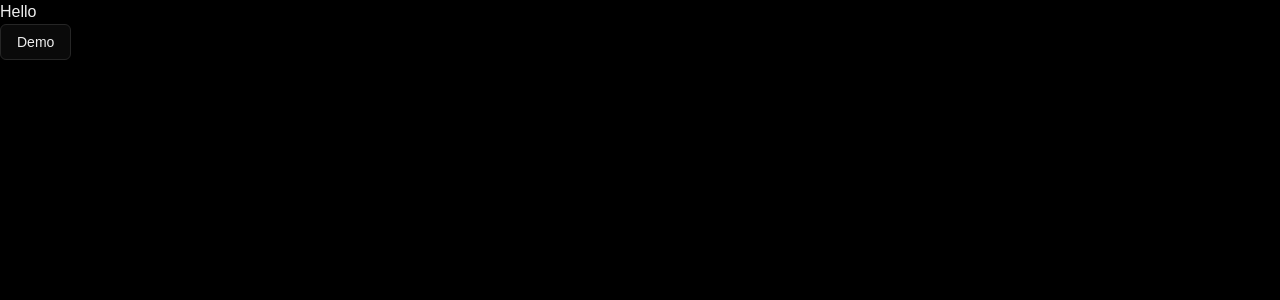
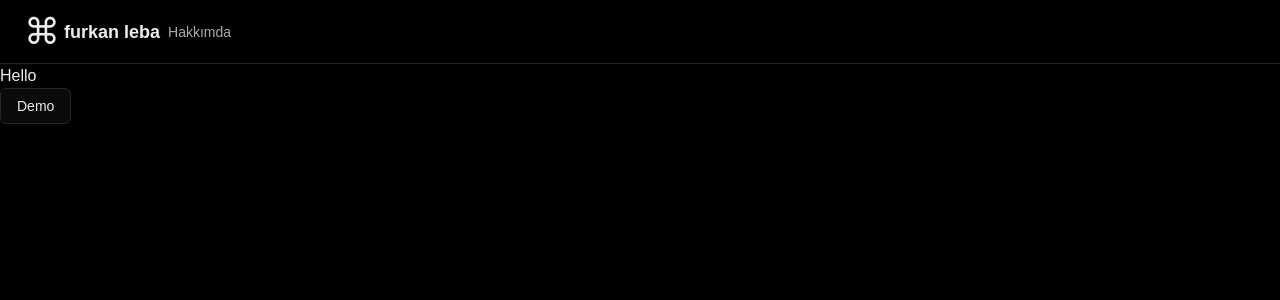
Before and after one commit to elbaley/next-blog, a Next.js app: page / in a window 1280 px wide. Shown: the top 300 px of the page. Built offline with nearby package versions, Linux system fonts and the light colour scheme.

Commit message:
chore: add Header

```diff
--- a/src/app/globals.css
+++ b/src/app/globals.css
@@ -45,7 +45,7 @@ body {
     --popover-foreground: 0 0% 98%;
     --primary: 0 0% 98%;
     --primary-foreground: 0 0% 9%;
-    --secondary: 0 0% 14.9%;
+    --secondary: 0 0% 67%;
     --secondary-foreground: 0 0% 98%;
     --muted: 0 0% 14.9%;
     --muted-foreground: 0 0% 63.9%;
--- a/src/app/layout.tsx
+++ b/src/app/layout.tsx
@@ -1,6 +1,7 @@
 import type { Metadata } from "next";
 import { Geist, Geist_Mono } from "next/font/google";
 import "./globals.css";
+import { Header } from "@/components/site/Header/Header";
 
 const geistSans = Geist({
   variable: "--font-geist-sans",
@@ -28,6 +29,7 @@ export default function RootLayout({
       <body
         className={`${geistSans.variable} ${geistMono.variable} antialiased dark`}
       >
+        <Header />
         {children}
       </body>
     </html>
--- /dev/null
+++ b/src/components/site/Header/Header.tsx
@@ -0,0 +1,24 @@
+import Link from "next/link";
+
+export const Header = () => {
+  return (
+    <div className="min-h-16 border-b flex  items-center  w-full">
+      <header className=" px-6 flex items-center gap-2">
+        <Link href="/">
+          <div id="logo" className="flex gap-1 items-center">
+            <span className="text-4xl">⌘</span>
+            <span className="font-bold text-lg">furkan leba</span>
+          </div>
+        </Link>
+        <div id="navbar-links" className="text-sm">
+          <Link
+            className="text-secondary hover:text-secondary-foreground"
+            href="/"
+          >
+            Hakkımda
+          </Link>
+        </div>
+      </header>
+    </div>
+  );
+};
```
